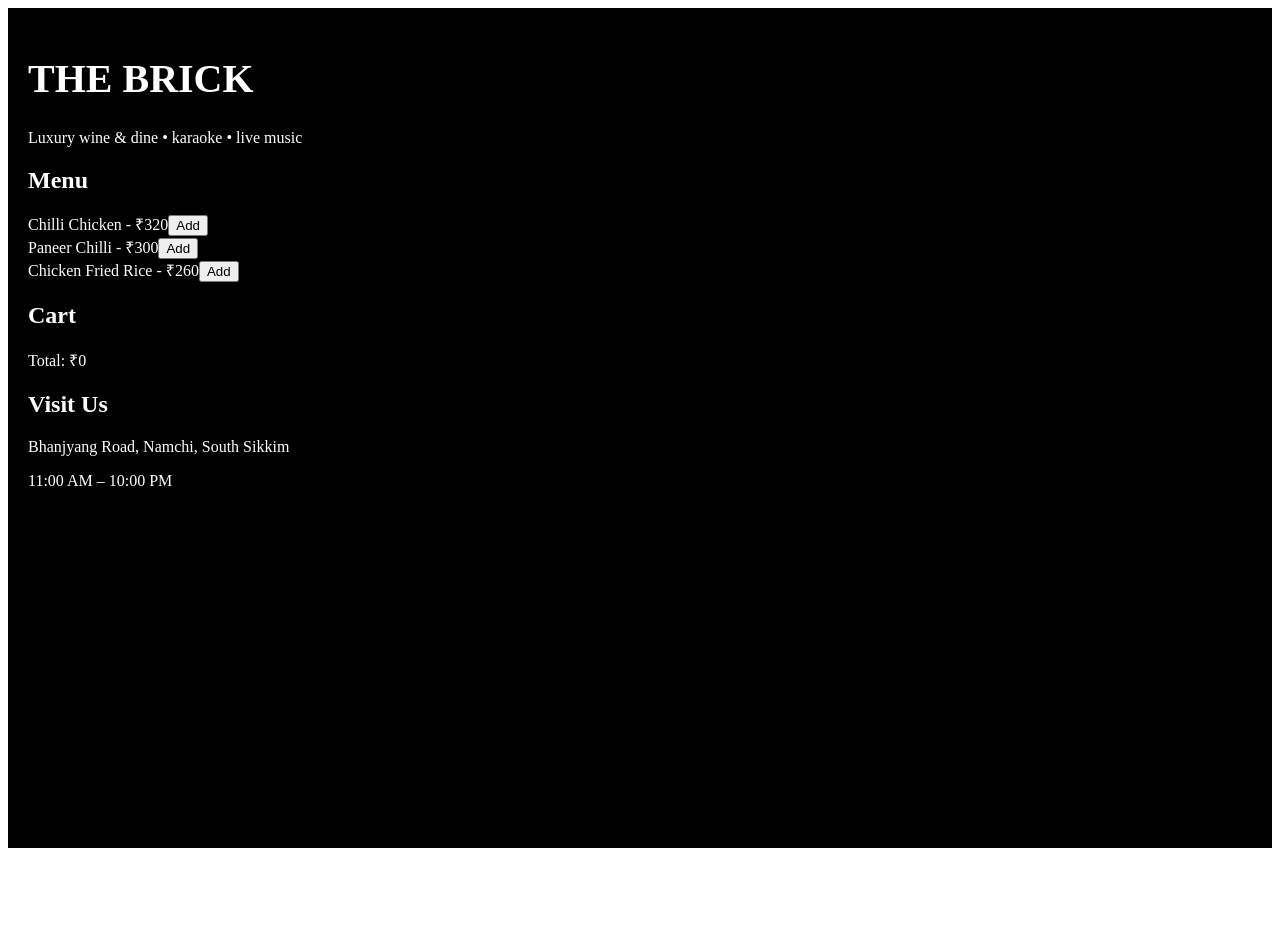
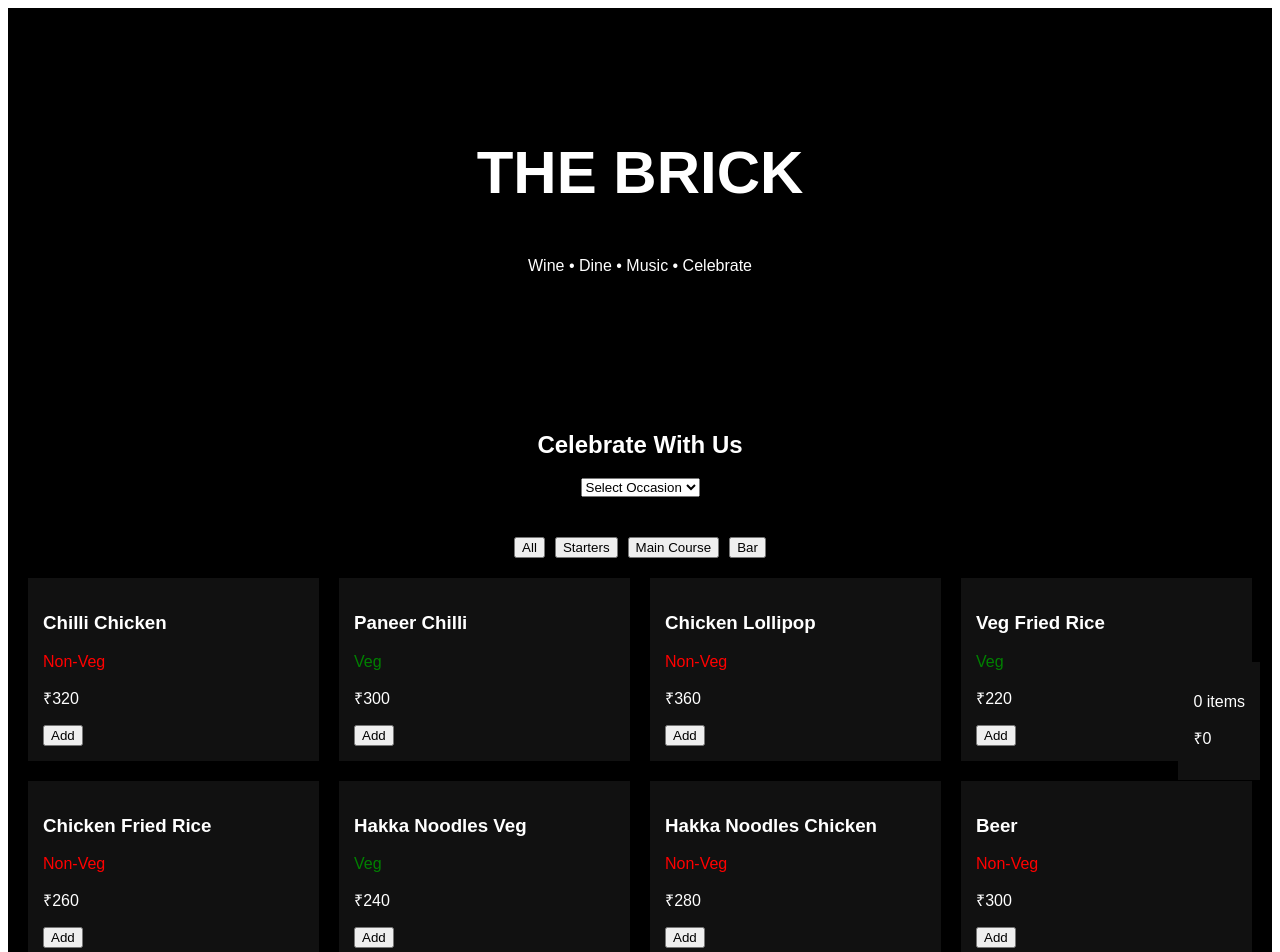
Before and after one commit to veevayk-oss/the-brick, a Next.js app: page / in a window 1280 px wide. Shown: the top 952 px of the page. Before the commit the page ends 856 px from the top, so only its background shows below. Built offline with nearby package versions, Linux system fonts and the light colour scheme.

Commit message:
Update page.js

```diff
--- a/app/page.js
+++ b/app/page.js
@@ -1,44 +1,92 @@
+"use client";
+import React, { useMemo, useState } from "react";
+import { motion } from "framer-motion";
 
-"use client";
-import { useState } from "react";
+const MENU = [
+  { name: "Chilli Chicken", price: 320, category: "Starters", type: "Non-Veg" },
+  { name: "Paneer Chilli", price: 300, category: "Starters", type: "Veg" },
+  { name: "Chicken Lollipop", price: 360, category: "Starters", type: "Non-Veg" },
+  { name: "Veg Fried Rice", price: 220, category: "Main Course", type: "Veg" },
+  { name: "Chicken Fried Rice", price: 260, category: "Main Course", type: "Non-Veg" },
+  { name: "Hakka Noodles Veg", price: 240, category: "Main Course", type: "Veg" },
+  { name: "Hakka Noodles Chicken", price: 280, category: "Main Course", type: "Non-Veg" },
+  { name: "Beer", price: 300, category: "Bar", type: "Non-Veg" },
+  { name: "Red Wine", price: 600, category: "Bar", type: "Non-Veg" },
+];
 
-const menu = [
-  { name: "Chilli Chicken", price: 320 },
-  { name: "Paneer Chilli", price: 300 },
-  { name: "Chicken Fried Rice", price: 260 },
-];
+const categories = ["All", "Starters", "Main Course", "Bar"];
 
 export default function Page() {
   const [cart, setCart] = useState([]);
+  const [active, setActive] = useState("All");
+  const [name, setName] = useState("");
+  const [address, setAddress] = useState("");
+  const [event, setEvent] = useState("");
+
+  const filtered = useMemo(() =>
+    MENU.filter(i => active === "All" || i.category === active),
+  [active]);
 
   const total = cart.reduce((a, b) => a + b.price, 0);
 
   const placeOrder = () => {
-    const text = cart.map((i, idx) => `${idx+1}. ${i.name} - ₹${i.price}`).join("%0A");
-    const msg = `Hello THE BRICK,%0A%0AOrder:%0A${text}%0A%0ATotal: ₹${total}`;
+    const text = cart.map((i, idx) => `${idx + 1}. ${i.name} - ₹${i.price}`).join("%0A");
+    const msg = `Hello THE BRICK,%0A%0AI would like to place an order:%0A%0A${text}%0A%0ATotal: ₹${total}%0AName: ${name}%0AAddress: ${address}%0AEvent: ${event}`;
     window.open(`https://wa.me/917032042334?text=${msg}`);
   };
 
   return (
-    <div style={{background:"black", color:"white", minHeight:"100vh", padding:"20px"}}>
-      <h1 style={{fontSize:"40px"}}>THE BRICK</h1>
-      <p>Luxury wine & dine • karaoke • live music</p>
+    <div style={{ background: "#000", color: "#fff", fontFamily: "sans-serif" }}>
 
-      <h2>Menu</h2>
-      {menu.map((item, i) => (
-        <div key={i}>
-          {item.name} - ₹{item.price}
-          <button onClick={() => setCart([...cart, item])}>Add</button>
-        </div>
-      ))}
+      <section style={{ textAlign: "center", padding: "80px 20px" }}>
+        <h1 style={{ fontSize: "60px" }}>THE BRICK</h1>
+        <p>Wine • Dine • Music • Celebrate</p>
+      </section>
 
-      <h2>Cart</h2>
-      <p>Total: ₹{total}</p>
-      {cart.length > 0 && <button onClick={placeOrder}>Order on WhatsApp</button>}
+      <section style={{ padding: "40px", textAlign: "center" }}>
+        <h2>Celebrate With Us</h2>
+        <select onChange={(e) => setEvent(e.target.value)}>
+          <option value="">Select Occasion</option>
+          <option>Birthday</option>
+          <option>Anniversary</option>
+          <option>Party</option>
+        </select>
+      </section>
 
-      <h2>Visit Us</h2>
-      <p>Bhanjyang Road, Namchi, South Sikkim</p>
-      <p>11:00 AM – 10:00 PM</p>
+      <div style={{ display: "flex", justifyContent: "center", gap: "10px" }}>
+        {categories.map(c => (
+          <button key={c} onClick={() => setActive(c)}>{c}</button>
+        ))}
+      </div>
+
+      <section style={{ padding: "20px", display: "grid", gridTemplateColumns: "repeat(auto-fit,minmax(250px,1fr))", gap: "20px" }}>
+        {filtered.map((item, i) => (
+          <motion.div key={i} whileHover={{ scale: 1.05 }} style={{ background: "#111", padding: "15px" }}>
+            <h3>{item.name}</h3>
+            <p style={{ color: item.type === "Veg" ? "green" : "red" }}>{item.type}</p>
+            <p>₹{item.price}</p>
+            <button onClick={() => setCart([...cart, item])}>Add</button>
+          </motion.div>
+        ))}
+      </section>
+
+      <section style={{ padding: "20px" }}>
+        <h3>Your Details</h3>
+        <input placeholder="Name" value={name} onChange={(e) => setName(e.target.value)} />
+        <input placeholder="Address" value={address} onChange={(e) => setAddress(e.target.value)} />
+      </section>
+
+      <div style={{ position: "fixed", bottom: "20px", right: "20px", background: "#111", padding: "15px" }}>
+        <p>{cart.length} items</p>
+        <p>₹{total}</p>
+        {cart.length > 0 && <button onClick={placeOrder}>Order</button>}
+      </div>
+
+      <footer style={{ textAlign: "center", padding: "40px" }}>
+        <p>Bhanjyang Road, Namchi</p>
+        <p>11AM – 10PM</p>
+      </footer>
+
     </div>
   );
 }
```
